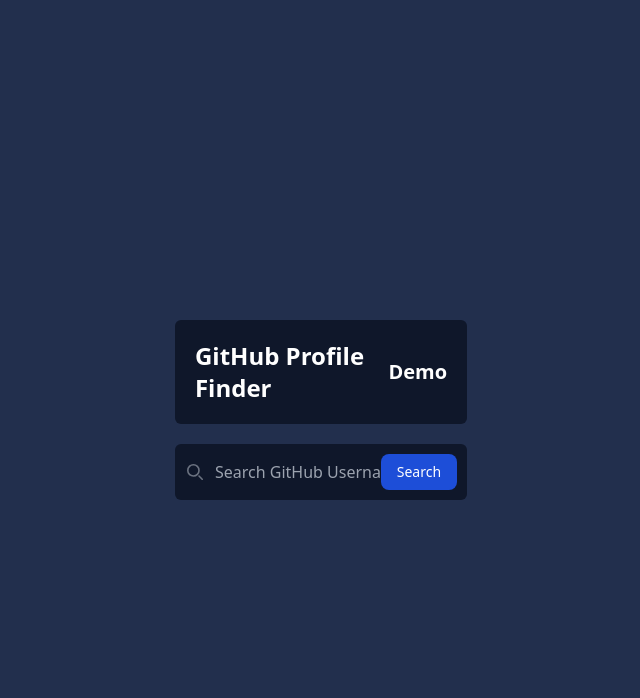
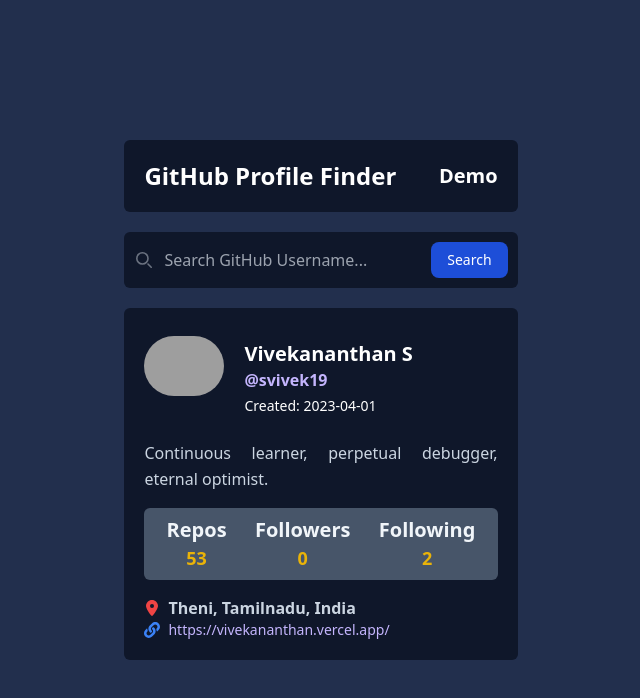
Before and after one commit to svivek19/github-profile-finder, a React (Vite) app: page / in a window 1280 px wide. Shown: the top 698 px of the page, without its empty margins (319-959 px from the left). Built offline with nearby package versions, Linux system fonts and the light colour scheme; grey boxes are pictures that could not be loaded.

Commit message:
project completed

```diff
--- a/src/components/InputElement.jsx
+++ b/src/components/InputElement.jsx
@@ -20,7 +20,6 @@
         throw new Error("User not found");
       })
       .then((data) => {
-        console.log(data);
         setUserData(data);
       })
       .catch((error) => {
@@ -77,7 +76,9 @@
         </div>
       </form>
 
-      <div>{/* <UserCard userData={userData} /> */}</div>
+      <div>
+        <UserCard userData={userData} />
+      </div>
     </div>
   );
 }
--- a/src/components/UserCard.jsx
+++ b/src/components/UserCard.jsx
@@ -1,44 +1,66 @@
 import React from "react";
-import user from "../assets/user.png";
 import { FaLocationDot } from "react-icons/fa6";
 import { FaLink } from "react-icons/fa";
 
 const UserCard = ({ userData }) => {
-  console.log(userData);
+  const defaultUserData = {
+    avatar_url: "https://avatars.githubusercontent.com/u/129610457?v=4",
+    name: "Vivekananthan S",
+    login: "svivek19",
+    created_at: "2023-04-01",
+    bio: "Continuous learner, perpetual debugger, eternal optimist.",
+    public_repos: 53,
+    followers: 0,
+    following: 2,
+    location: "Theni, Tamilnadu, India",
+    blog: "https://vivekananthan.vercel.app/",
+  };
+
+  userData = userData || defaultUserData;
+
   return (
     <div className="w-11/12 md:w-5/6 p-5 text-white mx-auto bg-slate-900 my-5 rounded-md">
       <div className="flex mt-2 mb-5">
         <div>
-          <img src={user} alt="user" width={80} />
+          <img
+            src={userData.avatar_url}
+            alt="user"
+            width={80}
+            className="rounded-full"
+          />
         </div>
         <div className="my-1 ml-5">
           <h3 className="font-bold md:text-xl cursor-pointer hover:text-blue-500 transition-all">
-            Vivekananthan Sivakumar
+            {userData.name}
           </h3>
-          <p className="text-violet-300 md:font-semibold">@svivek19</p>
-          <p className="text-sm mt-1">Joined 3 May 2023</p>
+          <p className="text-violet-300 md:font-semibold">@{userData.login}</p>
+          <p className="text-sm mt-1">Created: {userData.created_at}</p>
         </div>
       </div>
 
       <div>
         <p className="text-justify leading-relaxed text-slate-300">
-          Lorem ipsum dolor sit amet consectetur adipisicing elit. Est, eos!
-          Illum omnis quae recusandae, error magni labore, ratione in aspernatur
-          reiciendis odio quasi
+          {userData.bio}
         </p>
 
         <div className="flex justify-around my-4 bg-slate-600 md:p-2 p-1 rounded-md text-center">
           <div>
             <h3 className="text-slate-100 font-bold md:text-xl">Repos</h3>
-            <p className="font-semibold md:text-lg text-yellow-500">54</p>
+            <p className="font-semibold md:text-lg text-yellow-500">
+              {userData.public_repos}
+            </p>
           </div>
           <div>
             <h3 className="text-slate-100 font-bold md:text-xl">Followers</h3>
-            <p className="font-semibold md:text-lg text-yellow-500">0</p>
+            <p className="font-semibold md:text-lg text-yellow-500">
+              {userData.followers}
+            </p>
           </div>
           <div>
             <h3 className="text-slate-100 font-bold md:text-xl">Following</h3>
-            <p className="font-semibold md:text-lg text-yellow-500">2</p>
+            <p className="font-semibold md:text-lg text-yellow-500">
+              {userData.following}
+            </p>
           </div>
         </div>
 
@@ -47,14 +69,16 @@
             <span>
               <FaLocationDot className="text-red-500" />
             </span>
-            <span className="font-semibold text-slate-300">Theni</span>
+            <span className="font-semibold text-slate-300">
+              {userData.location}
+            </span>
           </div>
           <div className="flex items-center space-x-2">
             <span>
               <FaLink className="text-blue-500" />
             </span>{" "}
             <span className="text-violet-300 text-sm cursor-pointer hover:text-violet-800 transition-all">
-              https://vivekananthan.vercel.app
+              {userData.blog}
             </span>
           </div>
         </div>
```
